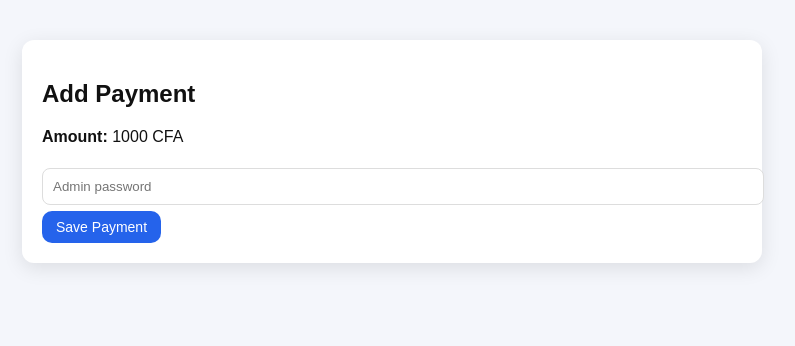
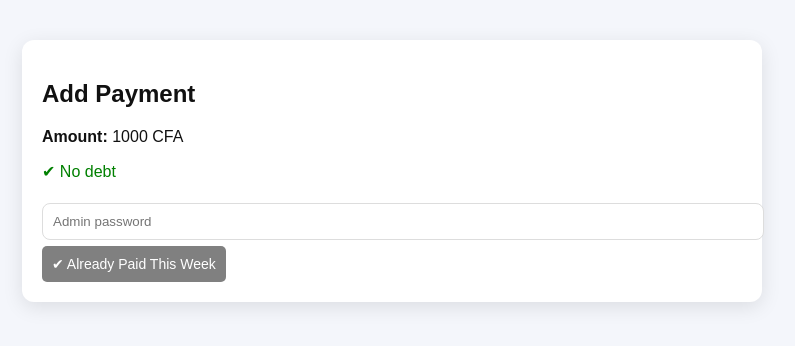
Before and after one commit to djamiloudjamilou821-sketch/RENTAL, a Flask app: page /pay/1 in a window 1280 px wide. Shown: the top 346 px of the page, without its empty margins (248-1043 px from the left). Run offline with Flask 3, Linux system fonts and the light colour scheme; a user stored in the database is signed in; data comes from the database, SQL or seed files in the repository; both versions use the stored data as it was after the commit.

Commit message:
update website

```diff
--- a/app.py
+++ b/app.py
@@ -380,25 +380,88 @@ def pay(id):
     if "user" not in session:
         return redirect("/login")
 
+    import sqlite3
+    from datetime import datetime, timedelta
+
     conn = sqlite3.connect("database.db")
     c = conn.cursor()
 
+    # 🔹 Get renter
+    c.execute("SELECT * FROM renters WHERE id=?", (id,))
+    renter = c.fetchone()
+
+    if not renter:
+        conn.close()
+        return "Renter not found"
+
+    today = datetime.now().date()
+
+    # 🔹 Start date
+    start_date = datetime.strptime(renter[5], "%Y-%m-%d").date()
+
+    # 🔹 Weeks passed
+    weeks_passed = (today - start_date).days // 7
+
+    # 🔹 Get all payments
+    c.execute("SELECT amount, payment_date FROM payments WHERE renter_id=?", (id,))
+    payments = c.fetchall()
+
+    # 🔹 Total paid
+    total_paid = sum(int(p[0]) for p in payments) if payments else 0
+
+    # 🔹 Expected amount
+    expected = (weeks_passed + 1) * WEEKLY_FEE
+
+    # 🔹 Debt
+    debt = expected - total_paid
+
+    # 🔹 Current week range (Monday → Sunday)
+    week_start = today - timedelta(days=today.weekday())
+    week_end = week_start + timedelta(days=6)
+
+    c.execute("""
+        SELECT * FROM payments
+        WHERE renter_id=? AND payment_date BETWEEN ? AND ?
+    """, (
+        id,
+        week_start.strftime("%Y-%m-%d"),
+        week_end.strftime("%Y-%m-%d")
+    ))
+
+    already_paid = c.fetchone()
+
+    # =========================
+    # 💳 HANDLE PAYMENT
+    # =========================
     if request.method == "POST":
+
+        # 🔐 Admin password
         password = request.form.get("password")
 
         if not check_admin_password(password):
+            conn.close()
             return "❌ Wrong admin password"
 
+        # 🚫 Block if NO debt and already paid this week
+        if debt <= 0 and already_paid:
+            conn.close()
+            return render_template(
+                "pay.html",
+                renter_id=id,
+                already_paid=True,
+                debt=debt
+            )
+
         amount = WEEKLY_FEE
-        payment_date = datetime.now().strftime("%Y-%m-%d")
+        payment_date = today.strftime("%Y-%m-%d")
 
-        # 💳 save payment history
+        # 💳 Save payment
         c.execute("""
             INSERT INTO payments (renter_id, amount, payment_date)
             VALUES (?, ?, ?)
         """, (id, amount, payment_date))
 
-        # 🔥 update ONLY last payment date (truth source)
+        # 🔥 Update last payment date
         c.execute("""
             UPDATE renters
             SET last_payment_date=?
@@ -410,8 +473,16 @@ def pay(id):
 
         return redirect("/dashboard")
 
+    # =========================
+    # 📄 SHOW PAGE
+    # =========================
     conn.close()
-    return render_template("pay.html", renter_id=id)
+    return render_template(
+        "pay.html",
+        renter_id=id,
+        already_paid=already_paid,
+        debt=debt
+    )
 # ================= MONEY =================
 @app.route("/money")
 def money():
@@ -587,6 +658,64 @@ def change_admin_password():
         return "✅ Admin password changed successfully"
 
     return render_template("change_admin_password.html")
+#=============== TIMELINE ==============
+@app.route("/renter-timeline/<int:id>")
+def renter_timeline(id):
+    if "user" not in session:
+        return redirect("/login")
+
+    conn = sqlite3.connect("database.db")
+    c = conn.cursor()
+
+    # Get renter info
+    c.execute("SELECT * FROM renters WHERE id=?", (id,))
+    renter = c.fetchone()
+
+    start_date = datetime.strptime(renter[5], "%Y-%m-%d").date()
+    today = datetime.now().date()
+
+    weeks_passed = (today - start_date).days // 7
+
+    # Get all payments
+    c.execute("""
+        SELECT amount, payment_date FROM payments
+        WHERE renter_id=?
+        ORDER BY payment_date ASC
+    """, (id,))
+
+    payments = c.fetchall()
+
+    timeline = []
+
+    paid_total = 0
+
+    for week in range(weeks_passed + 1):
+        week_start = start_date + timedelta(days=week * 7)
+        week_end = week_start + timedelta(days=7)
+
+        week_paid = 0
+
+        for p in payments:
+            pay_date = datetime.strptime(p[1], "%Y-%m-%d").date()
+
+            if week_start <= pay_date < week_end:
+                week_paid += int(p[0])
+
+        if week_paid >= WEEKLY_FEE:
+            status = "PAID"
+        else:
+            status = "DEBT"
+
+        timeline.append({
+            "week": week + 1,
+            "start": week_start,
+            "status": status,
+            "paid": week_paid
+        })
+
+    conn.close()
+
+    return render_template("timeline.html", renter=renter, timeline=timeline)
 # ================= RUN =================
 if __name__ == "__main__":
     app.run(debug=True, host="0.0.0.0")
--- a/templates/home.html
+++ b/templates/home.html
@@ -2,7 +2,7 @@
 <html>
 <head>
     <title>Rental System</title>
-
+    <link rel="stylesheet" href="/static/style.css">
     <meta name="viewport" content="width=device-width, initial-scale=1.0">
 
     <style>
@@ -68,7 +68,6 @@
 </head>
 
 <body>
-
 <div class="hero">
         <h1>🏠 Rental Management System</h1>
         <p>Manage renters, payments, and income easily</p>
@@ -99,5 +98,7 @@
         </div>
     </div>
 
+
+
 </body>
 </html>
--- a/templates/index.html
+++ b/templates/index.html
@@ -194,7 +194,6 @@ body {
 <!-- BOTTOM NAV -->
 <div class="bottom-nav">
     <a href="/home">🏠<br>Home</a>
-    <a href="/dashboard">📊<br>Dash</a>
     <a href="/renters">👥<br>Renters</a>
     <a href="/money">💰<br>Money</a>
     <a href="/verify-user">🔐<br>Password</a>
--- a/templates/pay.html
+++ b/templates/pay.html
@@ -10,18 +10,35 @@
 
     <h2>Add Payment</h2>
 
-    <!-- SHOW FIXED AMOUNT -->
+    <!-- FIXED AMOUNT -->
     <p><strong>Amount:</strong> 1000 CFA</p>
+
+    <!-- DEBT INFO -->
+    {% if debt > 0 %}
+        <p style="color:red;">
+            ❗ You still owe {{ debt }} CFA
+        </p>
+    {% else %}
+        <p style="color:green;">
+            ✔ No debt
+        </p>
+    {% endif %}
 
     <form method="POST">
 
-        <!-- ❌ removed manual input -->
-        <!-- ✅ hidden input so backend still works -->
         <input type="hidden" name="amount" value="1000">
 
         <input type="password" name="password" placeholder="Admin password" required>
 
-        <button type="submit">Save Payment</button>
+        {% if debt <= 0 and already_paid %}
+            <button style="background:gray; color:white; padding:10px; border:none; border-radius:5px;" disabled>
+                ✔ Already Paid This Week
+            </button>
+        {% else %}
+            <button type="submit" style="background:green; color:white; padding:10px; border:none; border-radius:5px;">
+                💳 Save Payment
+            </button>
+        {% endif %}
 
     </form>
 
--- a/templates/renters.html
+++ b/templates/renters.html
@@ -61,7 +61,9 @@
 
 <h2>👥 Renters List</h2>
 
-<a href="/dashboard" style="display:inline-block; margin-bottom:10px;">
+<a href="/dashboard" style="display:inline-block; margin-bottom:10px;  margin-left:10px;
+   background:#2c3e50; color:white; padding:8px 12px;
+   border-radius:6px; text-decoration:none;">
     ⬅ Back to Dashboard
 </a>
 
```
Also changed, not shown: templates/add.html (+5 -5 lines), templates/change_admin_password.html (+39 -2 lines), templates/renter.html (+11 -1 lines), templates/timeline.html (added, +42 -0 lines), database.db, static/style.css (line endings or trailing spaces), static/sw.js (line endings or trailing spaces). Lines whose indentation alone changed are shown as unchanged.
